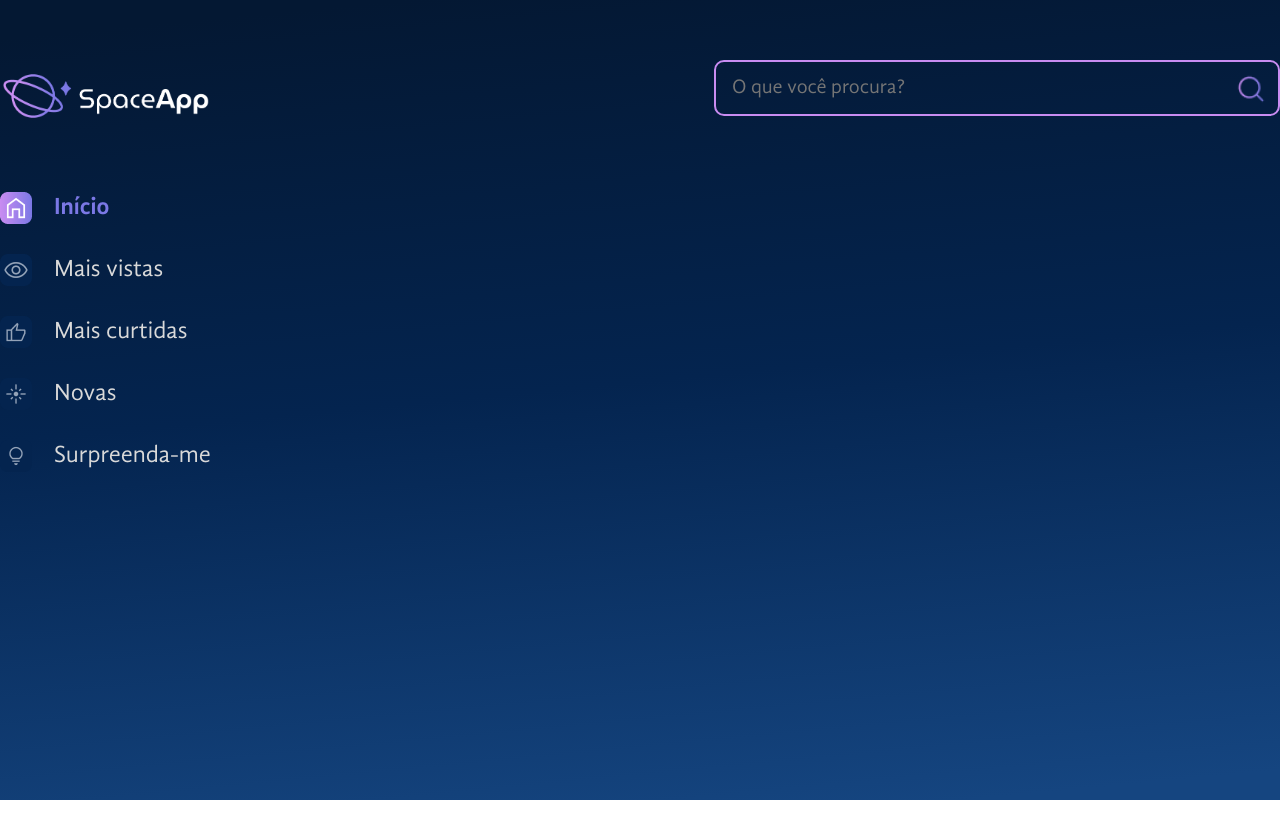
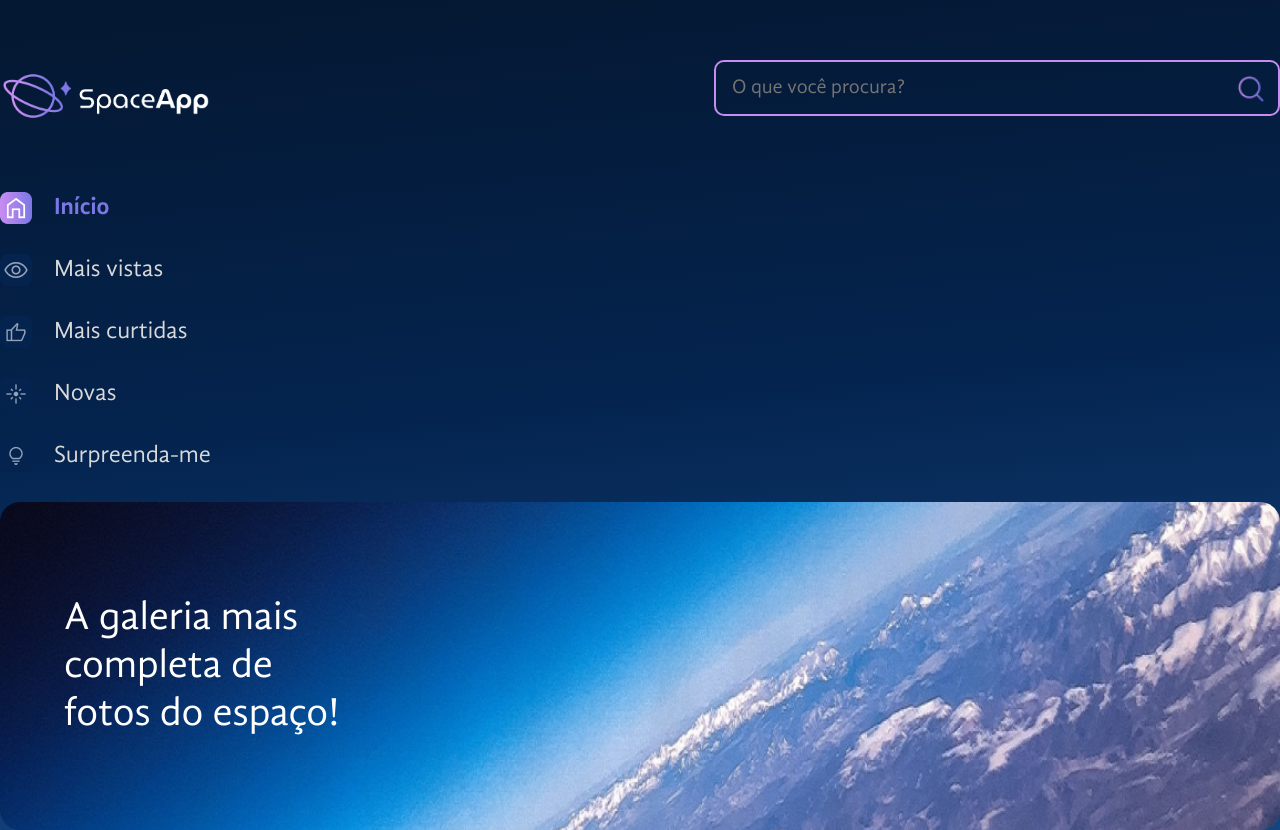
Before and after one commit to jardelgcunha/space-app, a React (Vite) app: page / in a window 1280 px wide. Before the commit the page ends 800 px from the top, so only its background shows below. Built offline with nearby package versions, Linux system fonts and the light colour scheme.

Commit message:
Creating Banner component
- Adding Banner image;
-  Styling.

```diff
--- a/src/App.jsx
+++ b/src/App.jsx
@@ -2,6 +2,8 @@
 import EstilosGlobais from './componentes/EstilosGlobais';
 import Cabecalho from './componentes/Cabecalho';
 import BarraLateral from './componentes/BarraLateral';
+import Banner from './componentes/Banner';
+import bannerBackground from './assets/banner.png';
 
 const FundoGradiente = styled.div`
     background: linear-gradient(
@@ -20,6 +22,10 @@
             <EstilosGlobais />
             <Cabecalho />
             <BarraLateral />
+            <Banner
+                texto="A galeria mais completa de fotos do espaço!"
+                backgroundImage={bannerBackground}
+            />
         </FundoGradiente>
     );
 }
--- /dev/null
+++ b/src/componentes/Banner/index.jsx
@@ -0,0 +1,35 @@
+import styled from 'styled-components';
+
+const FigureEstilizada = styled.figure`
+    background-image: ${(props) => `url(${props.$backgroundImage})`};
+    flex-grow: 1;
+    background-repeat: no-repeat;
+    display: flex;
+    align-items: center;
+    min-height: 328px;
+    margin: 0;
+    border-radius: 20px;
+    max-width: 100%;
+    background-size: cover;
+`;
+
+const TituloEstilizado = styled.h1`
+    font-weight: 400;
+    font-size: 40px;
+    line-height: 48px;
+    color: #ffffff;
+    max-width: 300px;
+    padding: 0 64px;
+`;
+
+const Banner = ({ texto, backgroundImage }) => {
+    return (
+        <div>
+            <FigureEstilizada $backgroundImage={backgroundImage}>
+                <TituloEstilizado>{texto}</TituloEstilizado>
+            </FigureEstilizada>
+        </div>
+    );
+};
+
+export default Banner;
```
Also changed, not shown: src/assets/banner.png (added).
